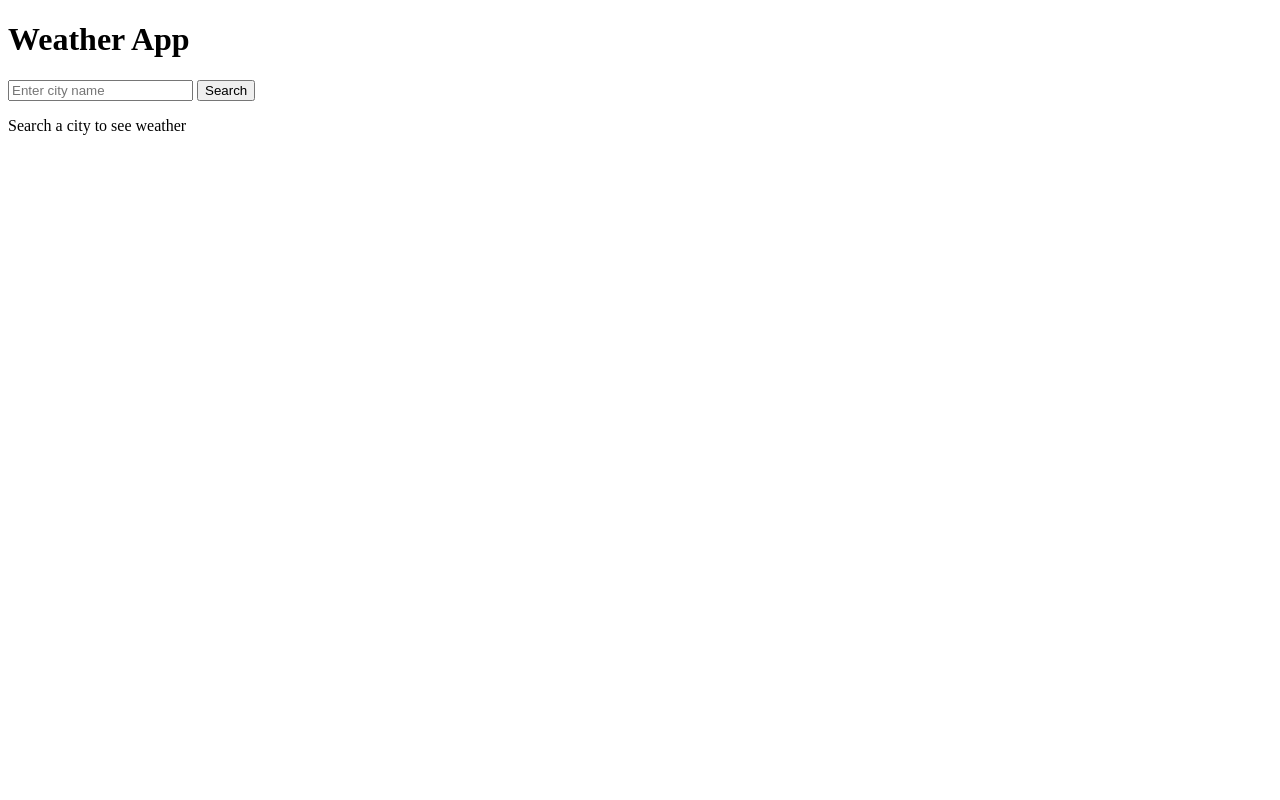
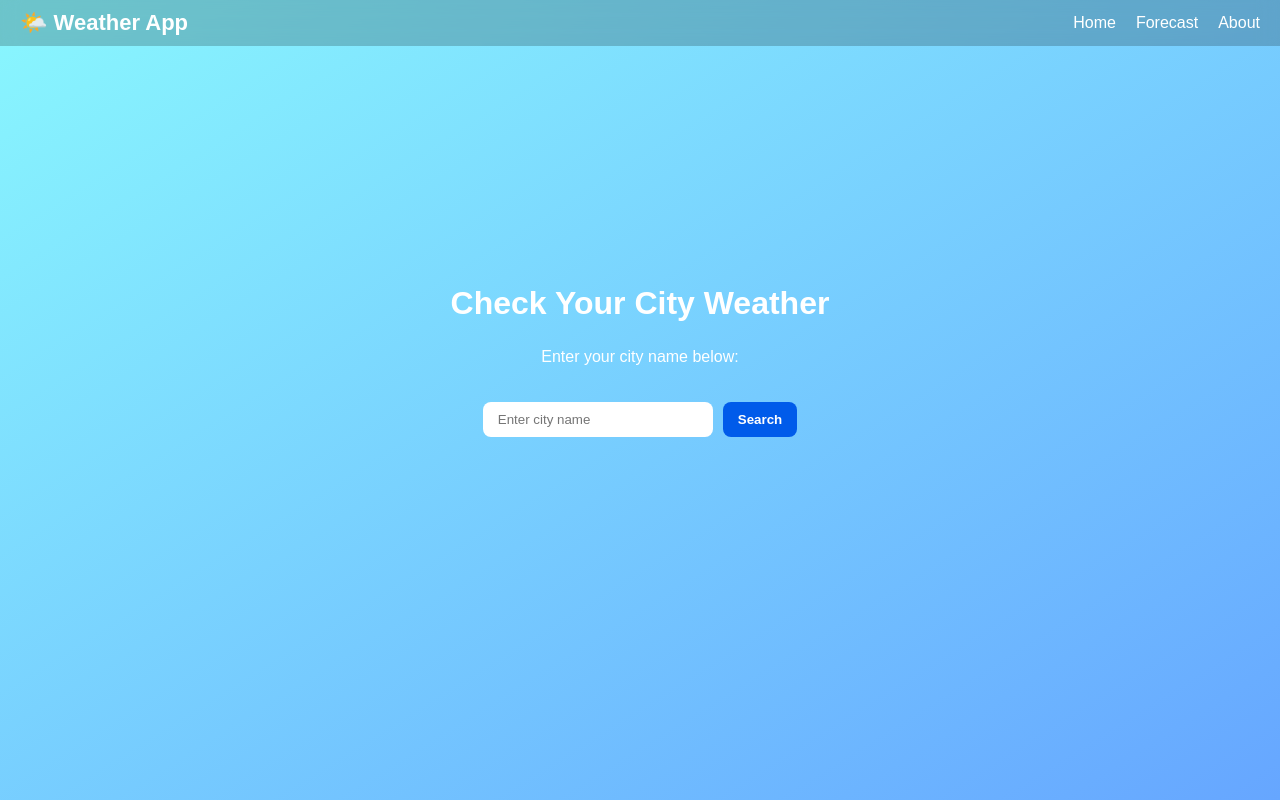
Before and after one commit to the-nikhilcodes/Web-Dev-Projects, a plain HTML site: page Weather App ( Using API )/index.html in a window 1280 px wide. Drawn offline with Linux system fonts and the light colour scheme.

Commit message:
today i added the nav bar and home page html with css and some js with clean ui

```diff
--- a/Weather App ( Using API )/index.html
+++ b/Weather App ( Using API )/index.html
@@ -1,23 +1,38 @@
-<!doctype html>
+<!DOCTYPE html>
 <html lang="en">
 <head>
-  <meta charset="utf-8" />
-  <meta name="viewport" content="width=device-width,initial-scale=1" />
+  <meta charset="UTF-8" />
+  <meta name="viewport" content="width=device-width, initial-scale=1.0" />
   <title>Weather App</title>
+
+  <!-- Link to CSS -->
   <link rel="stylesheet" href="style.css" />
 </head>
 <body>
-  <main class="container">
-    <h1>Weather App</h1>
-    <div class="search">
-      <input id="city-input" placeholder="Enter city name" />
-      <button id="search-btn">Search</button>
+  <!-- Navbar -->
+  <nav>
+    <h1>🌤️ Weather App</h1>
+    <ul>
+      <li><a href="#">Home</a></li>
+      <li><a href="#">Forecast</a></li>
+      <li><a href="#">About</a></li>
+    </ul>
+  </nav>
+
+  <!-- Home Section -->
+  <section class="home">
+    <h2>Check Your City Weather</h2>
+    <p>Enter your city name below:</p>
+
+    <div class="search-box">
+      <input type="text" id="city" placeholder="Enter city name">
+      <button id="searchBtn">Search</button>
     </div>
-    <div id="weather-card" class="weather-card">
-      <!-- populate via JS -->
-      <p class="placeholder">Search a city to see weather</p>
-    </div>
-  </main>
+
+    <h3 id="result"></h3>
+  </section>
+
+  <!-- Link to JS -->
   <script src="script.js"></script>
 </body>
 </html>
--- a/Weather App ( Using API )/script.js
+++ b/Weather App ( Using API )/script.js
@@ -0,0 +1,12 @@
+const btn = document.getElementById("searchBtn");
+const cityInput = document.getElementById("city");
+const result = document.getElementById("result");
+
+btn.addEventListener("click", () => {
+  const city = cityInput.value.trim();
+  if (city) {
+    result.textContent = `Weather info for ${city} coming soon 🌦️`;
+  } else {
+    result.textContent = "Please enter a city name!";
+  }
+});
--- a/Weather App ( Using API )/style.css
+++ b/Weather App ( Using API )/style.css
@@ -0,0 +1,83 @@
+body {
+  margin: 0;
+  font-family: "Poppins", sans-serif;
+  background: linear-gradient(to bottom right, #89f7fe, #66a6ff);
+  color: #fff;
+  min-height: 100vh;
+}
+
+/* Navbar */
+nav {
+  background: rgba(0, 0, 0, 0.2);
+  padding: 10px 20px;
+  display: flex;
+  justify-content: space-between;
+  align-items: center;
+  backdrop-filter: blur(10px);
+}
+
+nav h1 {
+  margin: 0;
+  font-size: 22px;
+}
+
+nav ul {
+  list-style: none;
+  display: flex;
+  gap: 20px;
+  margin: 0;
+  padding: 0;
+}
+
+nav ul li a {
+  color: white;
+  text-decoration: none;
+  font-weight: 500;
+}
+
+nav ul li a:hover {
+  text-decoration: underline;
+}
+
+/* Home section */
+.home {
+  display: flex;
+  flex-direction: column;
+  align-items: center;
+  justify-content: center;
+  height: 80vh;
+  text-align: center;
+}
+
+.home h2 {
+  font-size: 2rem;
+  margin-bottom: 10px;
+}
+
+.search-box {
+  margin-top: 20px;
+  display: flex;
+  gap: 10px;
+}
+
+input {
+  padding: 10px 15px;
+  border: none;
+  border-radius: 8px;
+  outline: none;
+  width: 200px;
+}
+
+button {
+  padding: 10px 15px;
+  border: none;
+  border-radius: 8px;
+  background: #005bea;
+  color: white;
+  cursor: pointer;
+  font-weight: bold;
+}
+
+button:hover {
+  background: #003f9e;
+}
```
